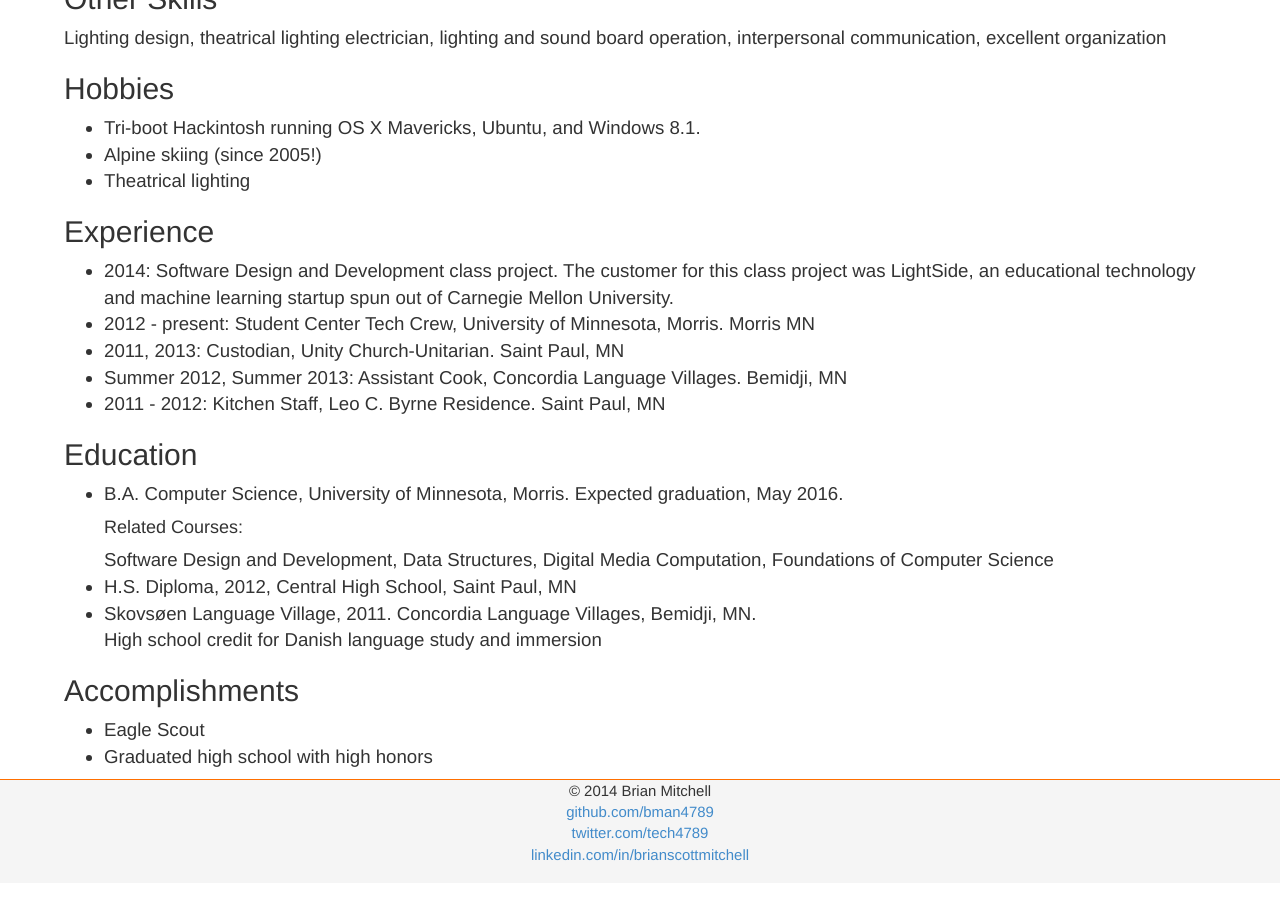
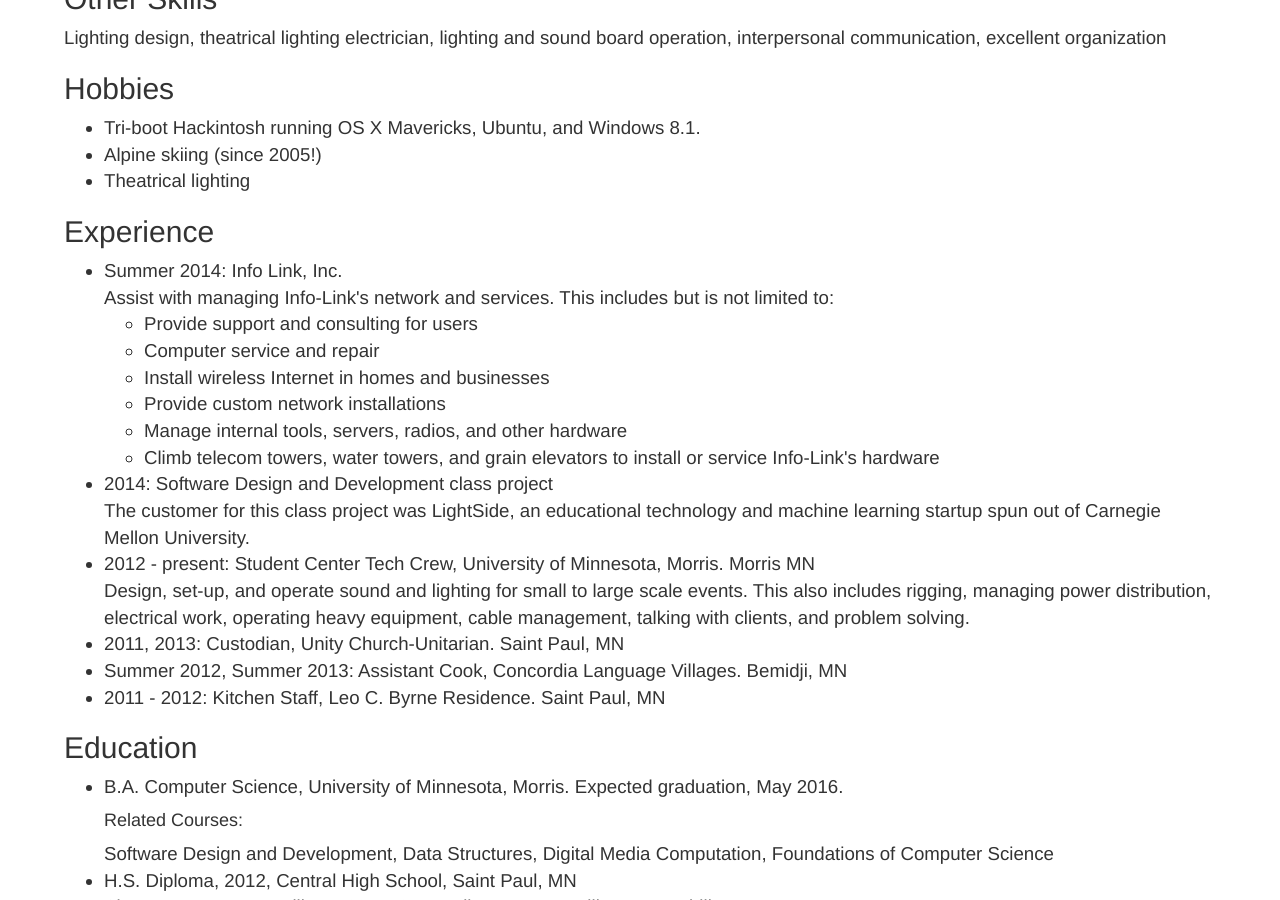
Before and after one commit to BrianMitchL/brianm.me, a Jekyll site: the page built from about/index.html, in a window 1280 px wide and 900 px high, scrolled down 432 px. Built offline with Jekyll 4.4.1, drawn with Linux system fonts in a browser that asks for light colours; nearby versions of some CDN libraries.

Commit message:
Updated about page

```diff
--- a/about/index.html
+++ b/about/index.html
@@ -36,11 +36,33 @@
     </p>
     <h3>Experience</h3>
     <ul>
-        <li>
-            2014: Software Design and Development class project. The customer for this class project was LightSide, an educational technology and machine learning startup spun out of Carnegie Mellon University.
+        <li>Summer 2014: Info Link, Inc.<br />Assist with managing Info-Link's network and services. This includes but is not limited to:
+            <ul>
+                <li>
+                    Provide support and consulting for users
+                </li>
+                <li>
+                    Computer service and repair
+                </li>
+                <li>
+                    Install wireless Internet in homes and businesses
+                </li>
+                <li>
+                    Provide custom network installations
+                </li>
+                <li>
+                    Manage internal tools, servers, radios, and other hardware
+                </li>
+                <li>
+                    Climb telecom towers, water towers, and grain elevators to install or service Info-Link's hardware
+                </li>
+            </ul>
         </li>
         <li>
-            2012 - present: Student Center Tech Crew, University of Minnesota, Morris. Morris MN
+            2014: Software Design and Development class project<br />The customer for this class project was LightSide, an educational technology and machine learning startup spun out of Carnegie Mellon University.
+        </li>
+        <li>
+            2012 - present: Student Center Tech Crew, University of Minnesota, Morris. Morris MN<br />Design, set-up, and operate sound and lighting for small to large scale events. This also includes rigging, managing power distribution, electrical work, operating heavy equipment, cable management, talking with clients, and problem solving.
         </li>
         <li>
             2011, 2013: Custodian, Unity Church-Unitarian. Saint Paul, MN
```
